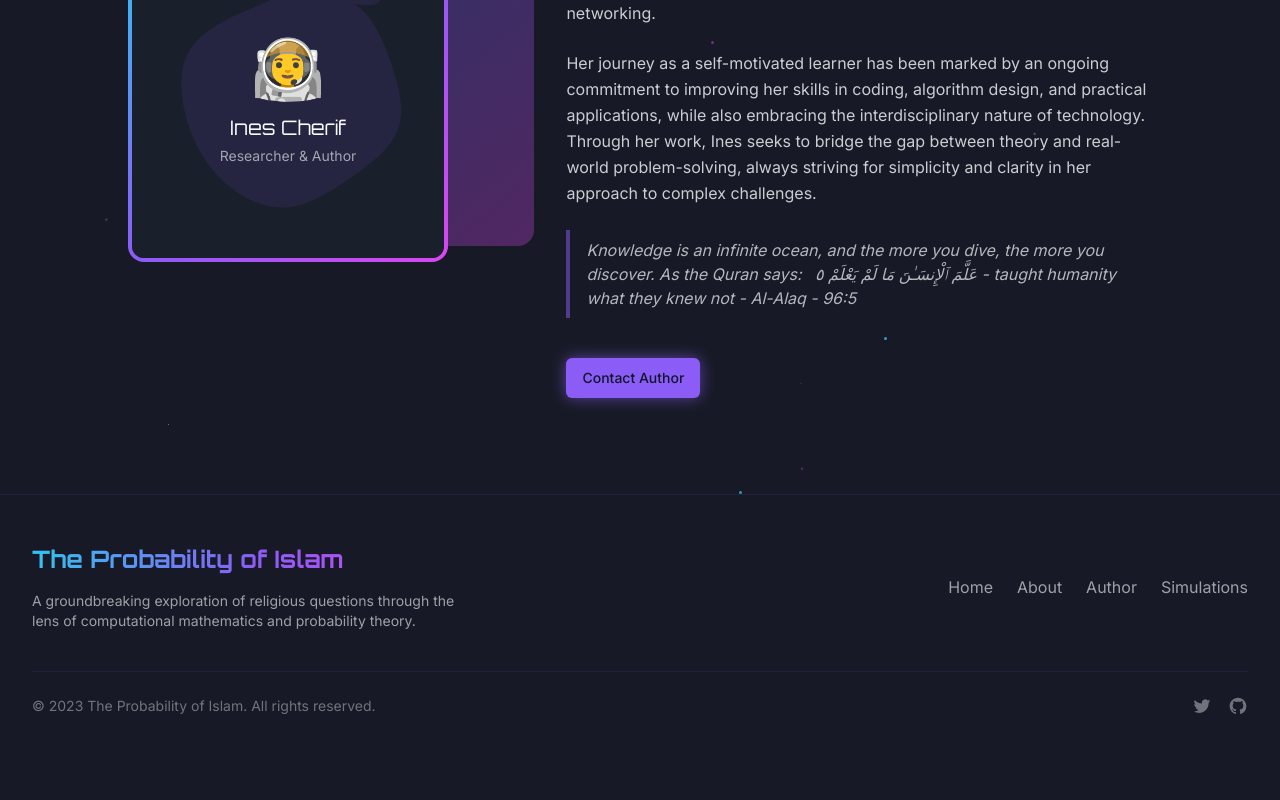
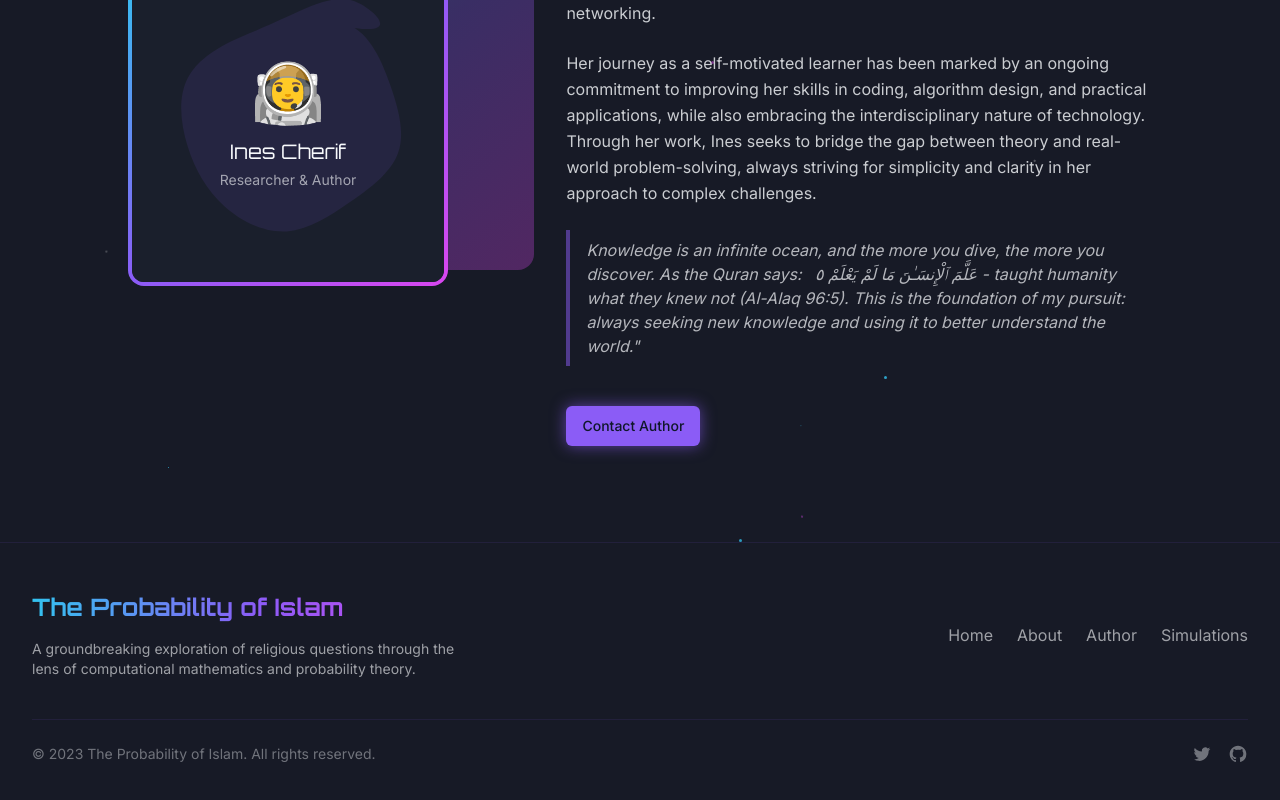
Before and after one commit to inesCherif/cosmic-authorship, a React (Vite) app: page / in a window 1280 px wide. Shown: the part 2029-2829 px from the top of the page. Before the commit the page ends 2793 px from the top, so only its background shows below. Built offline with nearby package versions, Linux system fonts and the light colour scheme.

Commit message:
Visual edit in Lovable
Edited UI in Lovable

```diff
--- a/src/components/AuthorSection.tsx
+++ b/src/components/AuthorSection.tsx
@@ -39,7 +39,7 @@ const AuthorSection: React.FC = () => {
 
               <p className="text-foreground/80 leading-relaxed">Her journey as a self-motivated learner has been marked by an ongoing commitment to improving her skills in coding, algorithm design, and practical applications, while also embracing the interdisciplinary nature of technology. Through her work, Ines seeks to bridge the gap between theory and real-world problem-solving, always striving for simplicity and clarity in her approach to complex challenges.</p>
 
-              <div className="border-l-4 border-cosmic-purple/50 pl-4 py-2 italic text-foreground/70">Knowledge is an infinite ocean, and the more you dive, the more you discover. As the Quran says:   عَلَّمَ ٱلْإِنسَـٰنَ مَا لَمْ يَعْلَمْ ٥ - taught humanity what they knew not - Al-Alaq - 96:5</div>
+              <div className="border-l-4 border-cosmic-purple/50 pl-4 py-2 italic text-foreground/70">Knowledge is an infinite ocean, and the more you dive, the more you discover. As the Quran says:   عَلَّمَ ٱلْإِنسَـٰنَ مَا لَمْ يَعْلَمْ ٥ - taught humanity what they knew not (Al-Alaq 96:5). This is the foundation of my pursuit: always seeking new knowledge and using it to better understand the world."</div>
 
               <div className="pt-4">
                 <Button className="button-glow bg-cosmic-purple hover:bg-cosmic-purple/90">
```
